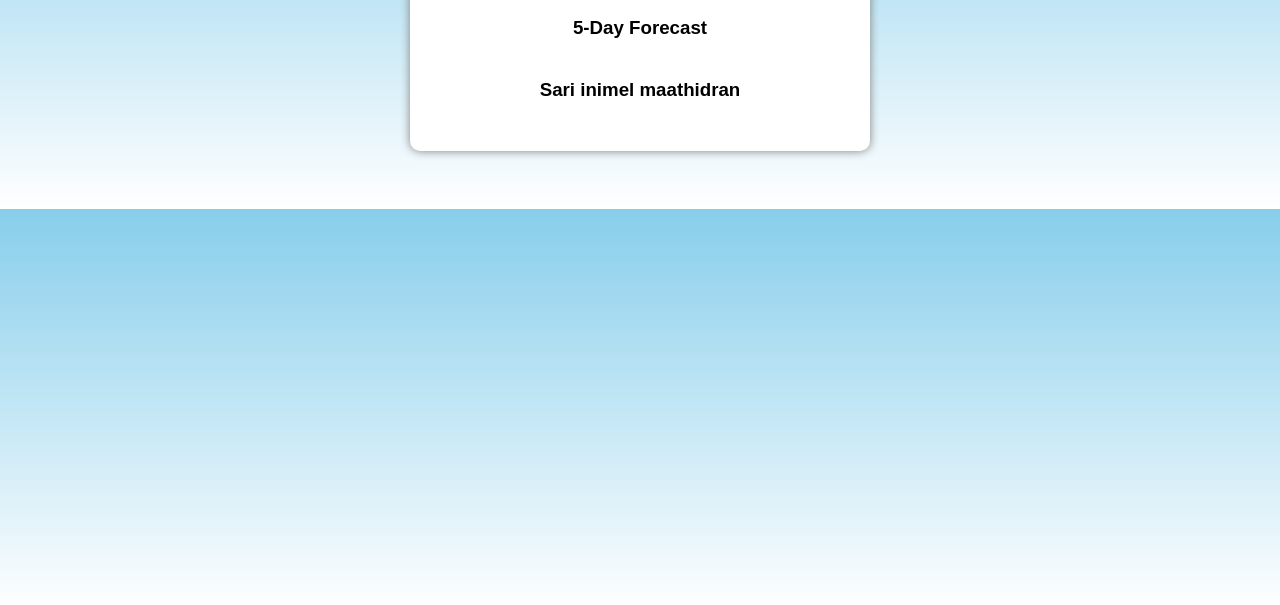
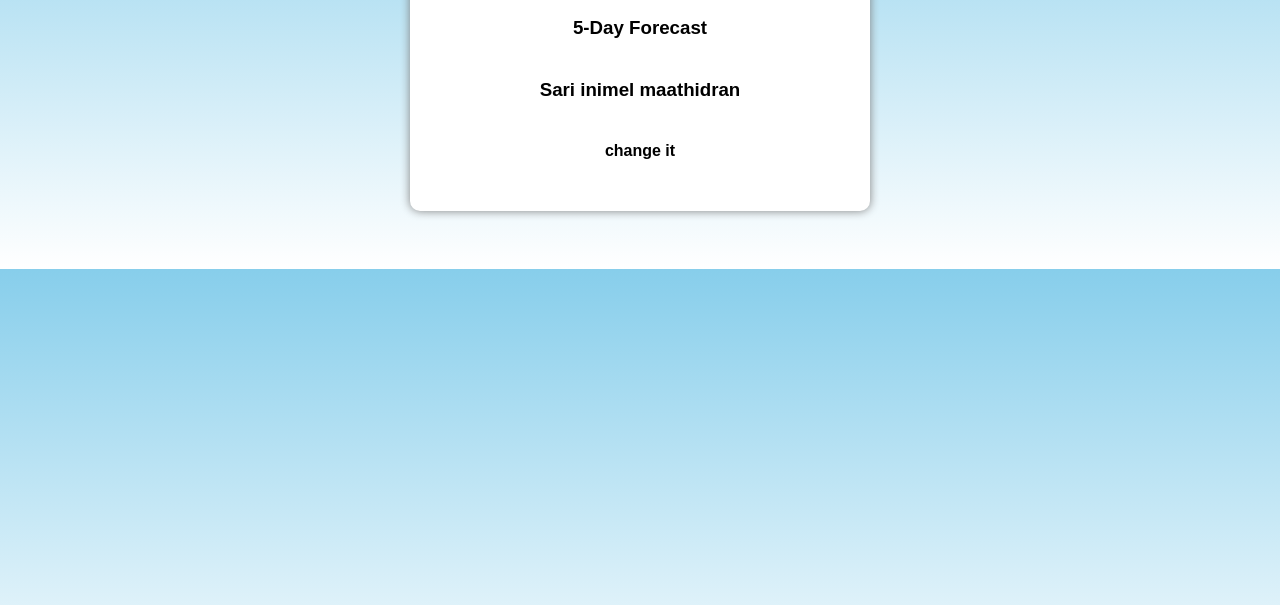
Before and after one commit to MDRASIN/Weather_API, a plain HTML site: page index.html in a window 1280 px wide. Shown: the part 193-798 px from the top of the page. Drawn offline with Linux system fonts and the light colour scheme.

Commit message:
new Line Added

```diff
--- a/index.html
+++ b/index.html
@@ -20,7 +20,7 @@
     <div class="weather-info" id="weatherInfo"></div>
     <h3>Sari inimel maathidran</h3>
     <div id="forecast" class="forecast-container"></div>
-
+    <h4>change it</h4>
   </div>
 
   <script src="script.js"></script>
```
